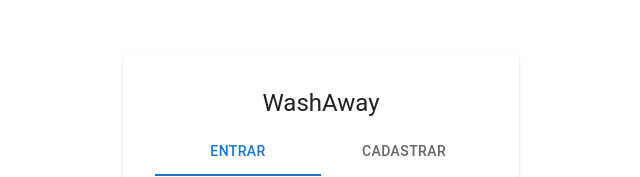
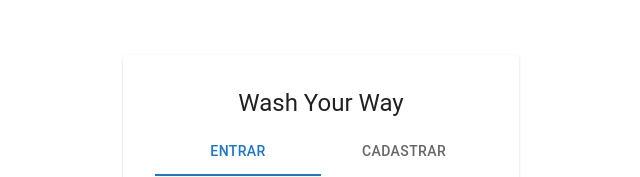
Before and after one commit to DaniloFaraum/WashAway, a React (Vite) app in the folder admin-front/: page /veiculos in a window 1280 px wide. Shown: the part 152-329 px from the top of the page, without its empty margins (319-959 px from the left). Built offline with nearby package versions, Linux system fonts and the light colour scheme; no server answers.

Commit message:
feat(admin-front): nome do produto Wash Your Way

```diff
--- a/admin-front/index.html
+++ b/admin-front/index.html
@@ -4,7 +4,7 @@
     <meta charset="UTF-8" />
     <link rel="icon" type="image/svg+xml" href="/favicon.svg" />
     <meta name="viewport" content="width=device-width, initial-scale=1.0" />
-    <title>admin-front</title>
+    <title>Wash Your Way — Painel</title>
   </head>
   <body>
     <div id="root"></div>
--- a/admin-front/src/components/layout/AppShell.jsx
+++ b/admin-front/src/components/layout/AppShell.jsx
@@ -28,7 +28,7 @@ function AppShell({ children, empresaLogada, onSair, onReabrir }) {
       >
         <Toolbar sx={{ flexDirection: 'column', alignItems: 'flex-start', justifyContent: 'center', py: 1 }}>
           <Typography variant="h6" noWrap>
-            WashAway
+            Wash Your Way
           </Typography>
           {empresaLogada && (
             <>
--- a/admin-front/src/login/Login.jsx
+++ b/admin-front/src/login/Login.jsx
@@ -87,7 +87,7 @@ function Login({ onEntrar, onCadastrar }) {
       <Container maxWidth="xs">
         <Paper sx={{ p: 4 }}>
           <Typography variant="h5" align="center" gutterBottom>
-            WashAway
+            Wash Your Way
           </Typography>
 
           <Tabs value={modo} onChange={(_, value) => setModo(value)} variant="fullWidth" sx={{ mb: 3 }}>
```
